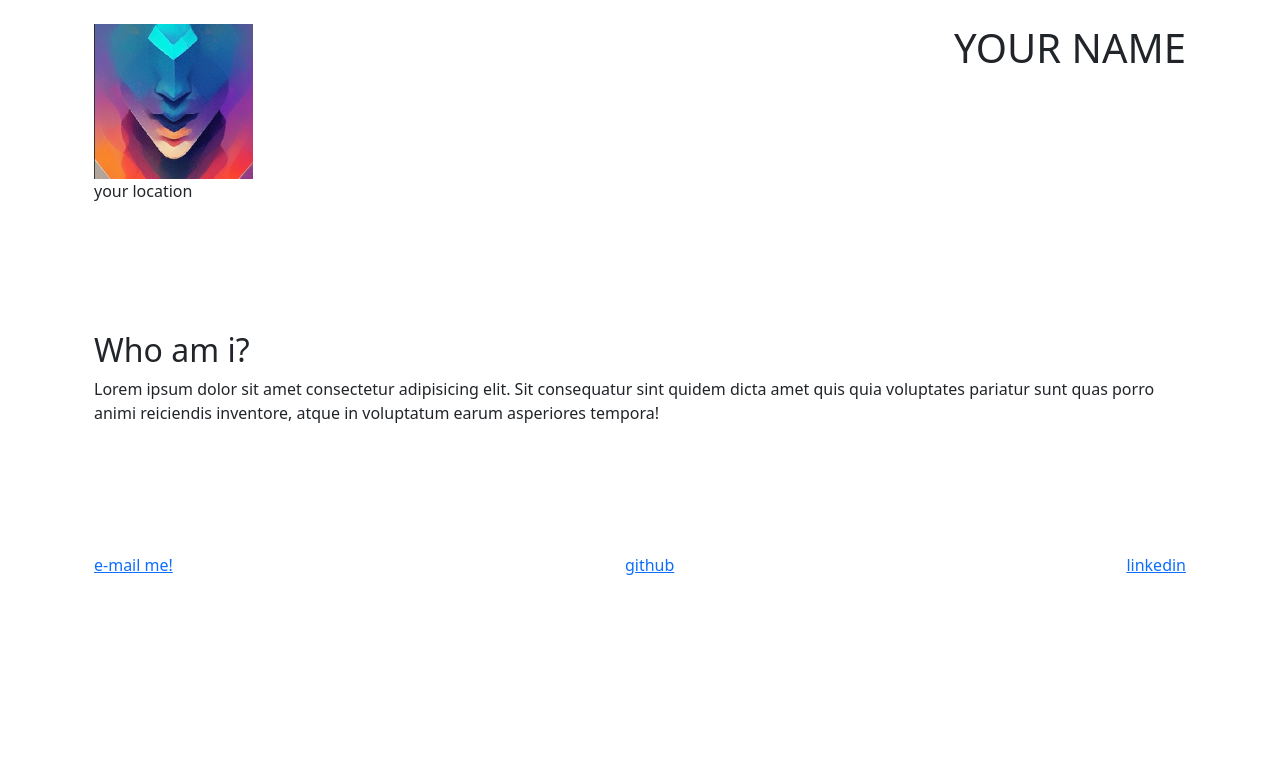
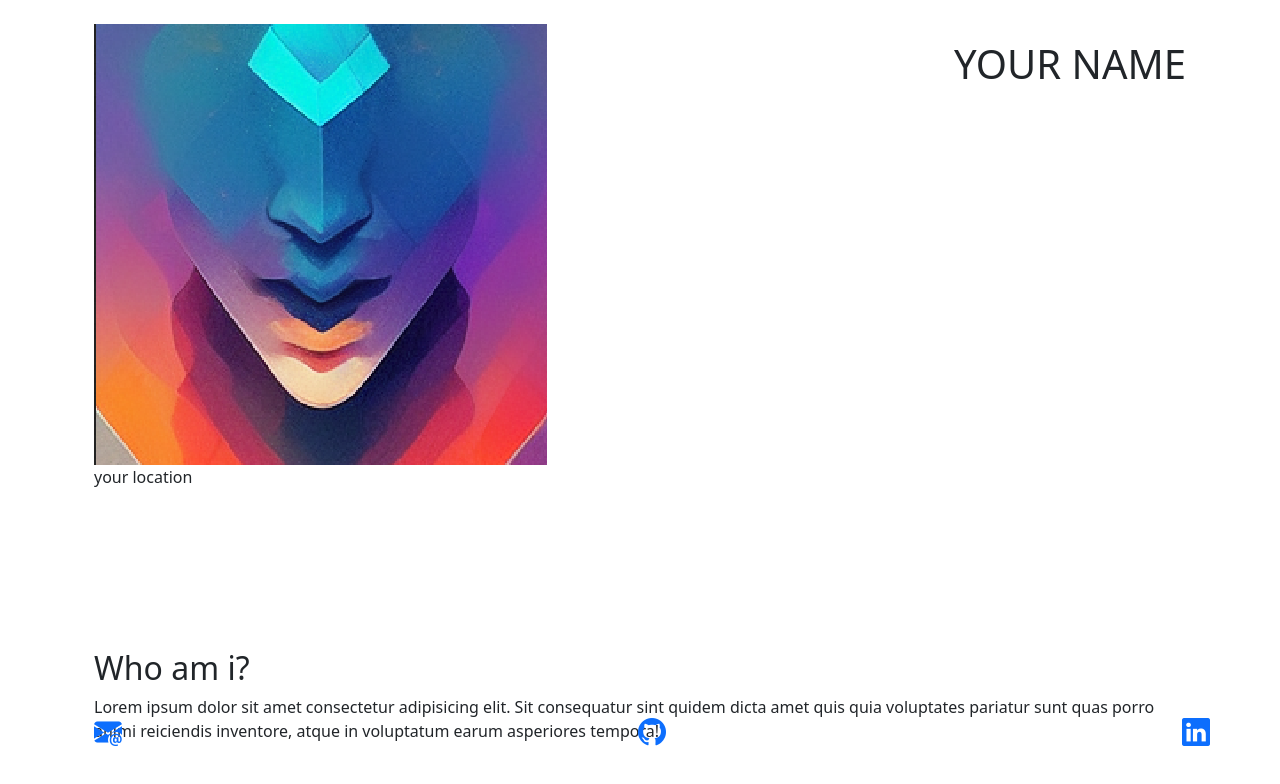
Before and after one commit to Jay-MM/port-gen, a website: page index.html in a window 1280 px wide. Drawn offline with nearby package versions, Linux system fonts and the light colour scheme.

Commit message:
updates links

```diff
--- a/index.html
+++ b/index.html
@@ -12,28 +12,28 @@
   <header>
     <div class = "container d-flex justify-content-between align-items-start pb-5 pt-4">
     <figure>
-      <img src="./assets/dev.pfp.png" width = "159"alt="profile picture">
+      <img src="./assets/dev.pfp.png" class= "img-fluid"  alt="profile picture">
       <figcaption>your location</figcaption>
     </figure>
-      <h1>YOUR NAME</h1>
+      <h1 class="lh-lg">YOUR NAME</h1>
     </div>
   </header>
   <main>
-    <div class="container-fluid py-3 my-5">
+    <div class="container-fluid my-5 py-5 my-5">
       <h2>Who am i?</h2>
       <p>Lorem ipsum dolor sit amet consectetur adipisicing elit. Sit consequatur sint quidem dicta amet quis quia voluptates pariatur sunt quas porro animi reiciendis inventore, atque in voluptatum earum asperiores tempora!</p>
     </div>
   </main>
   <footer>
-    <div class = " container d-flex  justify-content-between pt-5">
+    <div class = "container d-flex justify-content-between py-5 position-absolute bottom-0 fs-3">
       <a href="mailto:marquez.jay444@gmail.com?subject=Salutations!&body=Hi, I just wanted to tell you that you are awesome!">
-        e-mail me!
+        <i class="bi bi-envelope-at-fill"></i>
       </a>
       <a href="https://github.com">
-        github
+        <i class="bi bi-github"></i>
       </a>
       <a href="https://www.linkedin.com/in/marquez-jesus/">
-        linkedin
+        <i class="bi bi-linkedin"></i>
       </a>
       </div>
   </footer>
```
